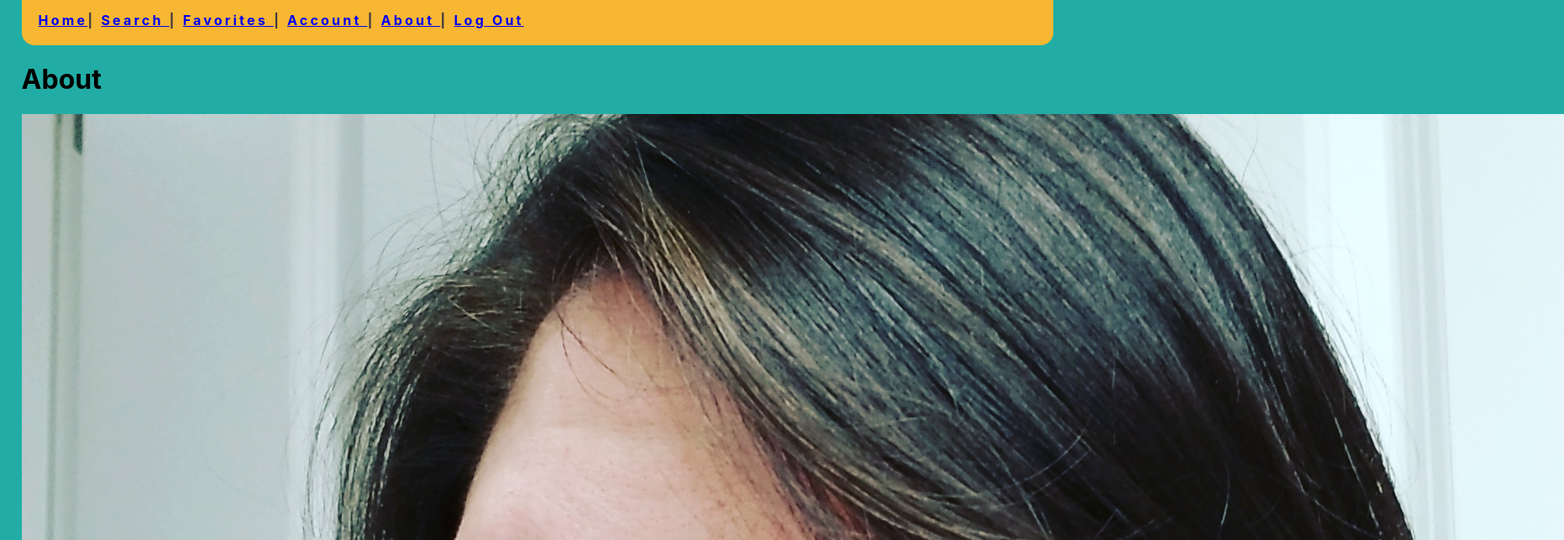
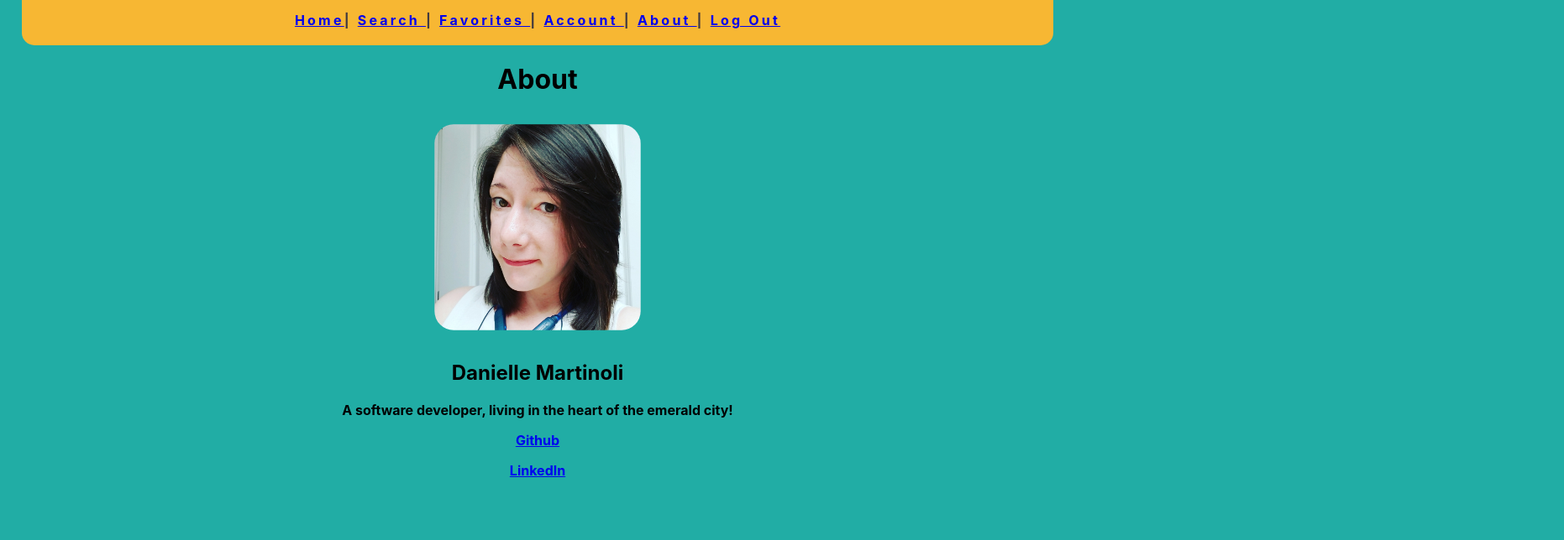
Before and after one commit to daniemart5/picklyapp, a React (Create React App) app in the folder frontend/frontend_stuff/: page /about in a window 1280 px wide. Shown: the part 320-964 px from the top of the page at 84% size, 1862 px wide, since content can reach past the window. After the commit the page ends 932 px from the top, so only its background shows below. Built offline with nearby package versions, Linux system fonts and the light colour scheme; the HTML template or start-up script is replaced by a standard one.

Commit message:
added linkes to social media

```diff
--- a/frontend/frontend_stuff/src/App.css
+++ b/frontend/frontend_stuff/src/App.css
@@ -105,3 +105,16 @@ html {
    opacity: 0.6;
    border-radius: 15px;
 }
+
+.DANIE {
+  text-align: left;
+  width: 20%;
+  height: 25%;
+  border-radius: 35px;
+  padding: 1%;
+
+}
+
+.about {
+  text-align: center;
+}
--- a/frontend/frontend_stuff/src/pages/About.js
+++ b/frontend/frontend_stuff/src/pages/About.js
@@ -5,13 +5,16 @@ import profile  from '../layout/Profile.jpg';
 class About extends Component {
     render() {
         return (
-            <div>
+            <div className="about">
                 <Header/>
                 <h1>About</h1>
                 <span><img className='DANIE' src={profile}/></span>
                 <h2>Danielle Martinoli</h2>
 
                 <p>A software developer, living in the heart of the emerald city!</p>
+
+                <p><a href="https://github.com/daniemart5/">Github</a></p>
+                <p><a href="https://www.linkedin.com/in/daniemartinoli/">LinkedIn</a></p>
             </div>
         )
     }
```
